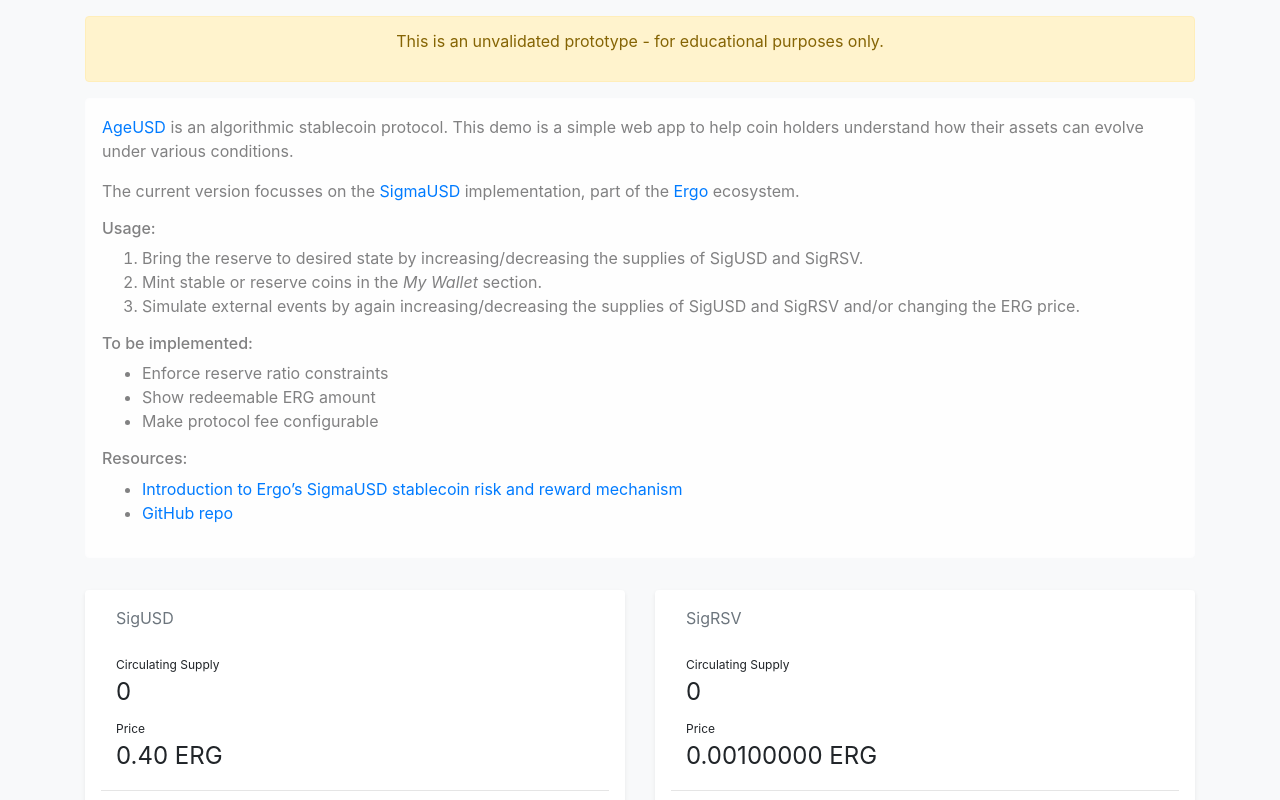
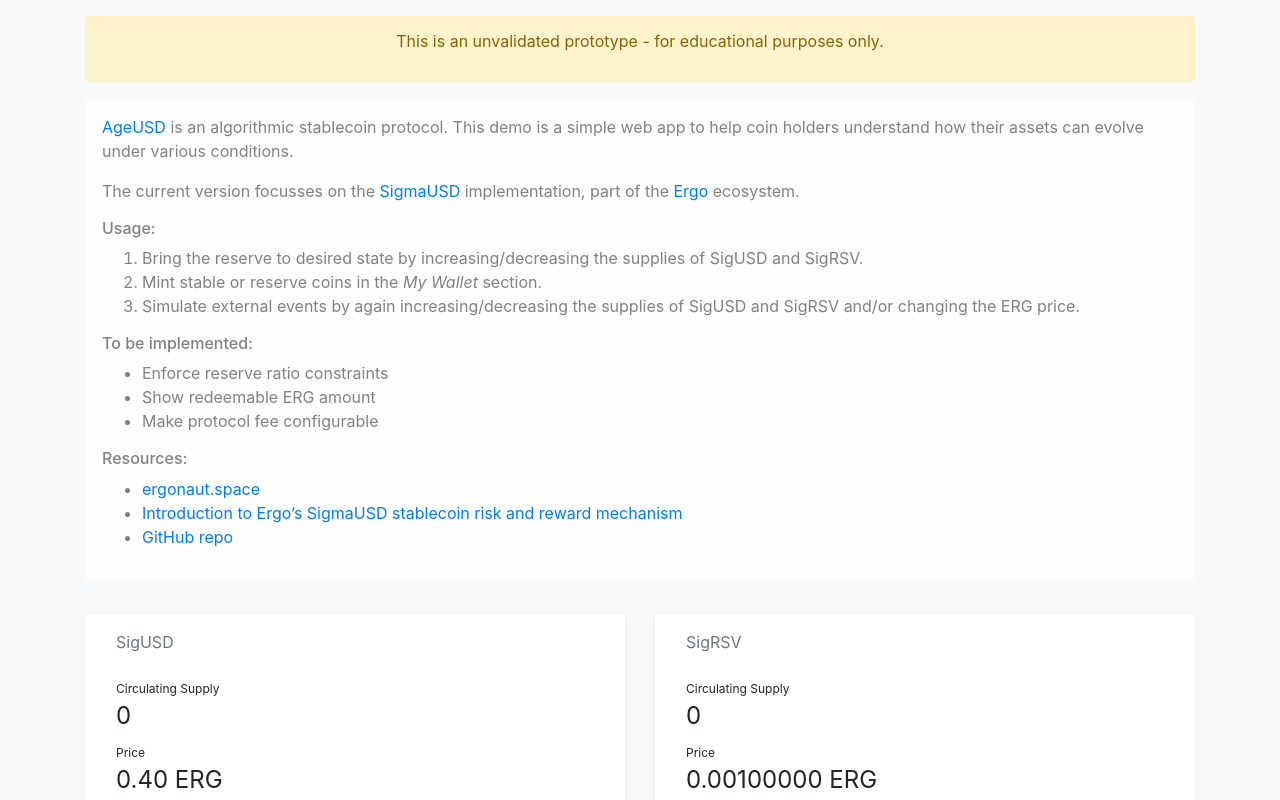
Before and after one commit to abchrisxyz/ageusdemo, a React (Create React App) app: page / in a window 1280 px wide. Shown: the top 800 px of the page. Built offline with nearby package versions, Linux system fonts and the light colour scheme.

Commit message:
Add link to ergonaut.space

```diff
--- a/src/App.js
+++ b/src/App.js
@@ -78,6 +78,9 @@
         <h6>Resources:</h6>
         <ul>
           <li>
+            <a href="https://ergonaut.space/en/SigmaUSD">ergonaut.space</a>
+          </li>
+          <li>
             <a href="https://veriumfellow.medium.com/introduction-to-ergos-sigmausd-stablecoin-risk-and-reward-mechanism-18690b52d672">
               Introduction to Ergo’s SigmaUSD stablecoin risk and reward mechanism
             </a>
```
